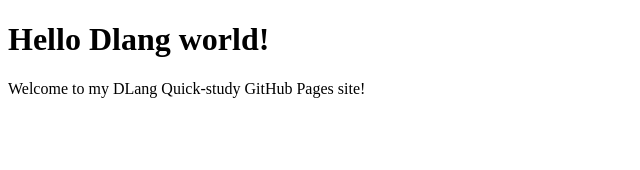
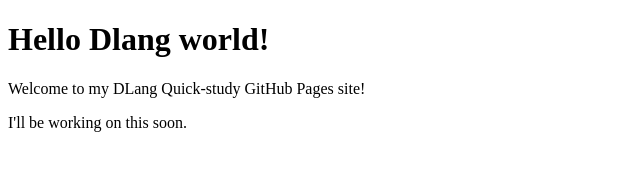
Before and after one commit to rontarrant/dlang, a plain HTML site: page index.html in a window 1280 px wide. Shown: the whole page, without its empty margins (0-640 px from the left). Drawn offline with Linux system fonts and the light colour scheme.

Commit message:
just another test

```diff
--- a/index.html
+++ b/index.html
@@ -6,5 +6,6 @@
 <body>
     <h1>Hello Dlang world!</h1>
     <p>Welcome to my DLang Quick-study GitHub Pages site!</p>
+    <p>I'll be working on this soon.</p>
 </body>
 </html>
```
